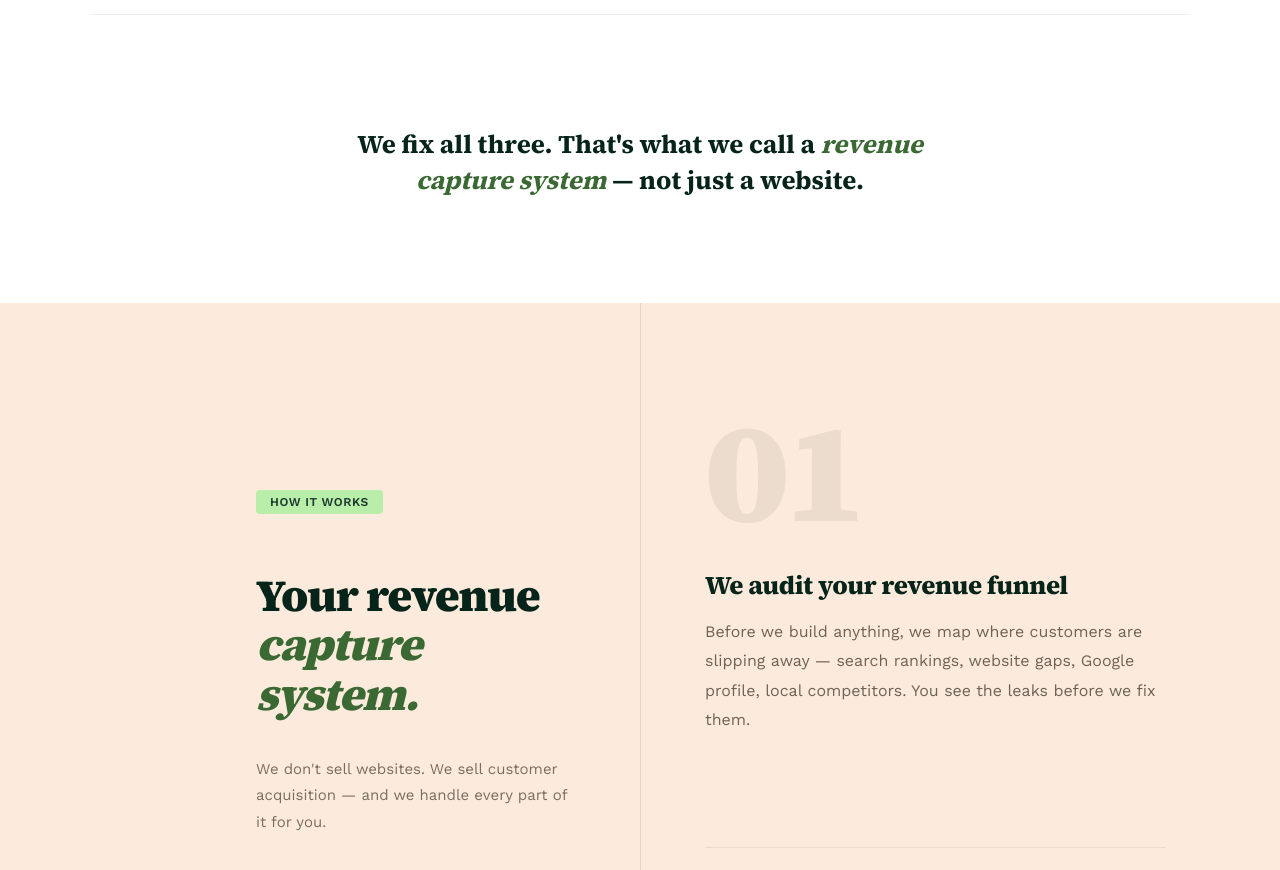
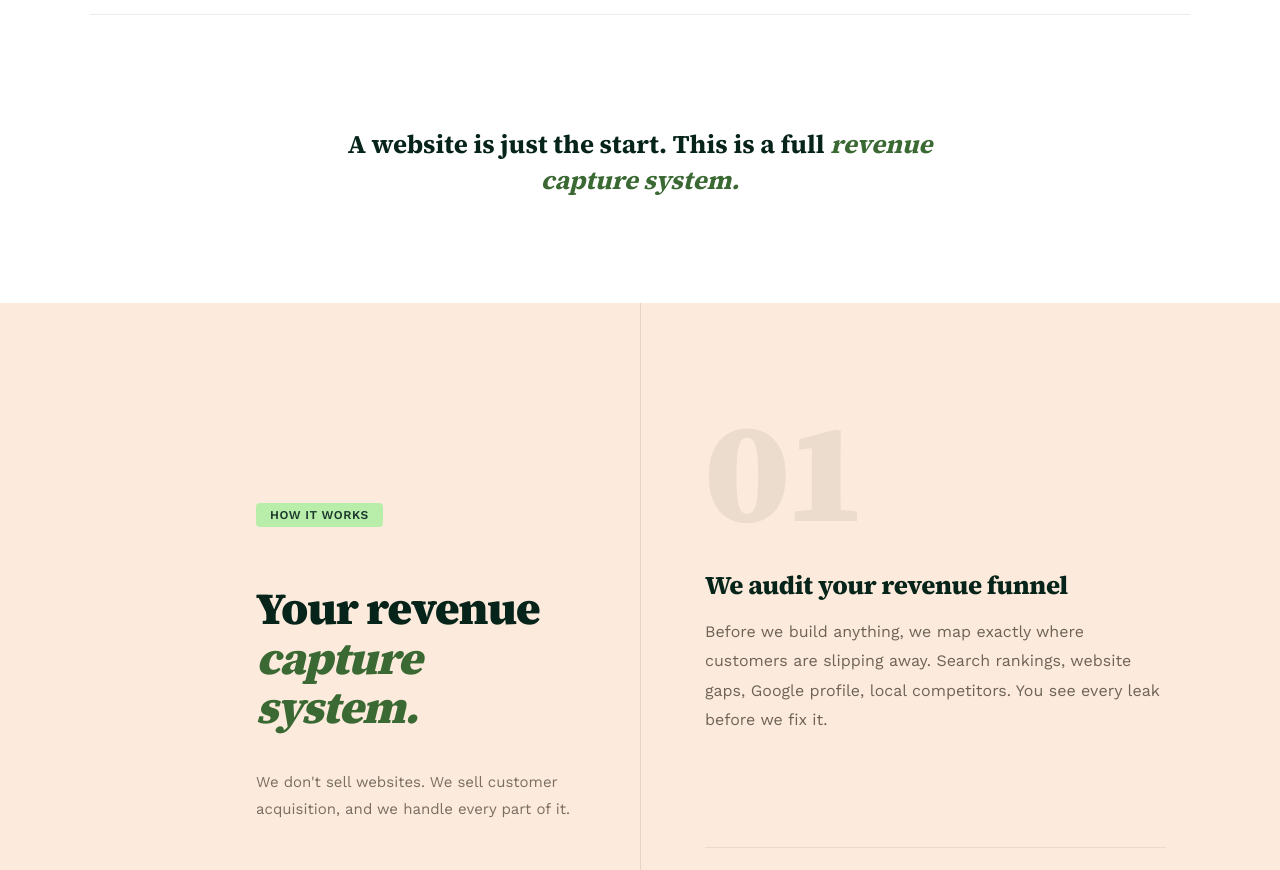
Before and after one commit to MainStreetGrowth/mainstreetgrowth, a Next.js app: page / in a window 1280 px wide. Shown: the part 1900-2770 px from the top of the page. Built offline with nearby package versions, Linux system fonts and the light colour scheme.

Commit message:
Remove all em dash constructions and AI-patterned copy across entire page

```diff
--- a/app/page.tsx
+++ b/app/page.tsx
@@ -71,23 +71,23 @@ const STEPS = [
   {
     num: "01",
     title: "We audit your revenue funnel",
-    body: "Before we build anything, we map where customers are slipping away — search rankings, website gaps, Google profile, local competitors. You see the leaks before we fix them.",
+    body: "Before we build anything, we map exactly where customers are slipping away. Search rankings, website gaps, Google profile, local competitors. You see every leak before we fix it.",
   },
   {
     num: "02",
     title: "We build your revenue capture system",
-    body: "Professional website, Google Business Profile, local SEO, and targeted Google Ads — all live within two weeks. Every piece is designed to turn online searches into customers at your door.",
+    body: "Professional website, Google Business Profile, local SEO, and Google Ads. Everything goes live within two weeks. Every piece is built to turn searches into customers walking through your door.",
   },
   {
     num: "03",
     title: "You see results every month",
-    body: "A clear monthly report: calls received, website visits, reservations, and leads captured. No jargon — just the numbers that show your investment is working.",
+    body: "A clear monthly report showing calls, website visits, reservations, and leads captured. No jargon. Just the numbers that prove your investment is working.",
   },
 ];
 
 const TESTIMONIALS = [
   { quote: "We went from invisible to showing up first in Google for our area. Our Friday nights are now fully booked weeks in advance.", name: "Tommy R.", restaurant: "Red River Smokehouse", location: "Natchez, MS" },
-  { quote: "I was skeptical — I've wasted money on marketing before. Within 6 weeks we were getting 30–40 extra calls a month.", name: "Maria L.", restaurant: "Delta Blues Café", location: "Greenville, MS" },
+  { quote: "I've wasted money on marketing before, so I was skeptical. Within 6 weeks we were getting 30 to 40 extra calls a month.", name: "Maria L.", restaurant: "Delta Blues Café", location: "Greenville, MS" },
   { quote: "They built everything in two weeks and handled every detail. I didn't have to think about it once.", name: "James P.", restaurant: "Porch & Table", location: "Tupelo, MS" },
 ];
 
@@ -237,7 +237,7 @@ export default function Home() {
                   color: "rgba(255,248,244,0.7)", lineHeight: 1.8,
                   marginBottom: 36, maxWidth: 460,
                 }}>
-                  Customers are already searching for you. We build the system that makes sure they find you — and choose you.{" "}
+                  Someone in your town is searching for a restaurant right now. We build the system that makes sure they find yours.{" "}
                   <strong style={{ color: "rgba(255,248,244,0.95)", fontWeight: 600 }}>Starting at $200/month.</strong>
                 </p>
 
@@ -351,9 +351,8 @@ export default function Home() {
 
             <div className="reveal" style={{ textAlign: "center", marginTop: isMobile ? 48 : 64, paddingTop: isMobile ? 36 : 48 }}>
               <p className="font-display" style={{ fontSize: "clamp(1.2rem,2vw,1.7rem)", fontWeight: 700, color: "var(--forest,#1e3a2f)", lineHeight: 1.4, maxWidth: 600, margin: "0 auto" }}>
-                We fix all three. That&apos;s what we call a{" "}
-                <em style={{ color: "var(--green,#3b6933)", fontStyle: "italic" }}>revenue capture system</em>
-                {" "}— not just a website.
+                A website is just the start. This is a full{" "}
+                <em style={{ color: "var(--green,#3b6933)", fontStyle: "italic" }}>revenue capture system.</em>
               </p>
             </div>
           </div>
@@ -380,7 +379,7 @@ export default function Home() {
                   Your revenue<br/><em style={{ fontStyle: "italic", color: "var(--green,#3b6933)" }}>capture system.</em>
                 </h2>
                 <p style={{ marginTop: 16, fontSize: 15, color: "var(--charcoal,#221a11)", opacity: 0.6, lineHeight: 1.75 }}>
-                  We don&apos;t sell websites. We sell customer acquisition — and we handle every part of it for you.
+                  We don&apos;t sell websites. We sell customer acquisition, and we handle every part of it.
                 </p>
               </div>
             </div>
@@ -482,8 +481,8 @@ export default function Home() {
             {/* BOTTOM TWO */}
             <div className="reveal" style={{ display: "grid", gridTemplateColumns: isMobile ? "1fr" : "1fr 1fr", gap: isMobile ? "clamp(24px,4vw,32px)" : "0 clamp(24px,5vw,56px)" }}>
               {[
-                { n: "05", label: "Reports", title: "Lead & Call Tracking", desc: "Monthly report — calls, reservations, catering inquiries, and website visits. Always know your return." },
-                { n: "06", label: "Support", title: "Ongoing Maintenance",  desc: "Menu updates, seasonal content, Google review responses — handled without you lifting a finger." },
+                { n: "05", label: "Reports", title: "Lead & Call Tracking", desc: "Every month you get a clear report: calls, reservations, catering inquiries, website visits. You always know what you're getting back." },
+                { n: "06", label: "Support", title: "Ongoing Maintenance",  desc: "Menu updates, seasonal content, Google review responses. We handle all of it. You focus on the food." },
               ].map(({ n, label, title, desc }) => (
                 <div key={n} style={{ paddingTop: 22 }}>
                   <div style={{ fontSize: 11, color: "rgba(255,248,244,0.5)", letterSpacing: "0.12em", textTransform: "uppercase", marginBottom: 12 }}><span style={{ color: "var(--amber,#df8752)" }}>{n} —</span> {label}</div>
@@ -562,7 +561,7 @@ export default function Home() {
                     <span className="font-display" style={{ fontSize: "clamp(2rem,3.5vw,2.8rem)", fontWeight: 900, color: "var(--forest,#1e3a2f)", letterSpacing: "-0.04em" }}>$200–$300</span>
                     <span style={{ fontSize: 14, color: "var(--charcoal,#221a11)", opacity: 0.4 }}>/month</span>
                   </div>
-                  <p style={{ fontSize: 14, color: "var(--charcoal,#221a11)", opacity: 0.6, lineHeight: 1.75 }}>Full website, Google listing, SEO, ads, reporting, and maintenance — all done for you.</p>
+                  <p style={{ fontSize: 14, color: "var(--charcoal,#221a11)", opacity: 0.6, lineHeight: 1.75 }}>Full website, Google listing, SEO, ads, reporting, and maintenance. All done for you.</p>
                 </div>
                 <div style={{ marginTop: 20, paddingTop: 16, borderTop: "1px solid rgba(34,26,17,0.07)", fontSize: 12, color: "rgba(34,26,17,0.35)", lineHeight: 1.6 }}>
                   Illustrative estimates. Actual results vary by market and execution.
@@ -577,7 +576,7 @@ export default function Home() {
                     <div style={{ fontSize: 12, fontWeight: 700, color: "rgba(255,248,244,0.6)", textTransform: "uppercase", letterSpacing: "0.09em" }}>The point</div>
                   </div>
                   <p className="font-display" style={{ fontSize: "clamp(1.05rem,1.6vw,1.2rem)", color: "var(--ivory,#fff8f4)", fontWeight: 700, lineHeight: 1.65, fontStyle: "italic" }}>
-                    &ldquo;One catering booking can pay for months of service. You aren&apos;t buying digital assets — you&apos;re investing in customer acquisition.&rdquo;
+                    &ldquo;One catering booking pays for months of service. This isn&apos;t a website purchase. It&apos;s an investment in customer acquisition.&rdquo;
                   </p>
                 </div>
                 <a href="#contact" style={{ display: "inline-flex", alignItems: "center", gap: 6, background: "var(--ivory,#fff8f4)", color: "var(--forest,#1e3a2f)", padding: "12px 24px", borderRadius: 4, fontSize: 13, fontWeight: 800, textDecoration: "none", marginTop: 24, alignSelf: "flex-start" }}>
@@ -674,7 +673,7 @@ export default function Home() {
             </div>
             <p style={{ textAlign: "center", fontSize: 14, color: "var(--charcoal,#221a11)", opacity: 0.6, marginTop: 24 }}>
               Not sure which plan fits?{" "}
-              <a href="#contact" style={{ color: "var(--green,#3b6933)", fontWeight: 700, textDecoration: "none" }}>Let&apos;s talk</a> — we&apos;ll help you decide.
+              <a href="#contact" style={{ color: "var(--green,#3b6933)", fontWeight: 700, textDecoration: "none" }}>Let&apos;s talk.</a> We&apos;ll help you figure it out.
             </p>
           </div>
         </section>
@@ -692,7 +691,7 @@ export default function Home() {
                 <em style={{ fontStyle: "italic", color: "var(--sage,#86a496)" }}>revenue is leaking.</em>
               </h2>
               <p style={{ fontSize: 18, color: "rgba(255,248,244,0.65)", lineHeight: 1.75, marginTop: 20, maxWidth: 500 }}>
-                We&apos;ll audit your current online presence for free — and show you exactly what&apos;s costing you customers before we get on the phone.
+                We&apos;ll audit your current online presence for free and show you exactly what&apos;s costing you customers. Before we even get on the phone.
               </p>
             </div>
 
@@ -701,7 +700,7 @@ export default function Home() {
                 <div style={{ display: "flex", flexDirection: "column", gap: 0 }}>
                   {[
                     { n: "01", heading: "Free revenue audit",  body: "We review your search rankings, Google listing, website, and local competitors before we even get on the phone." },
-                    { n: "02", heading: "Live in ~2 weeks",    body: "Website, Google listing, and ads all set up and running — fast. No months of back-and-forth." },
+                    { n: "02", heading: "Live in ~2 weeks",    body: "Your website, Google listing, and ads are all live within two weeks. No long drawn-out process." },
                     { n: "03", heading: "No setup fees",       body: "One flat monthly fee. No contracts. Cancel any time. We earn your business every single month." },
                   ].map(({ n, heading, body }) => (
                     <div key={n} style={{ padding: "24px 0", borderTop: "1px solid rgba(255,255,255,0.08)" }}>
```
